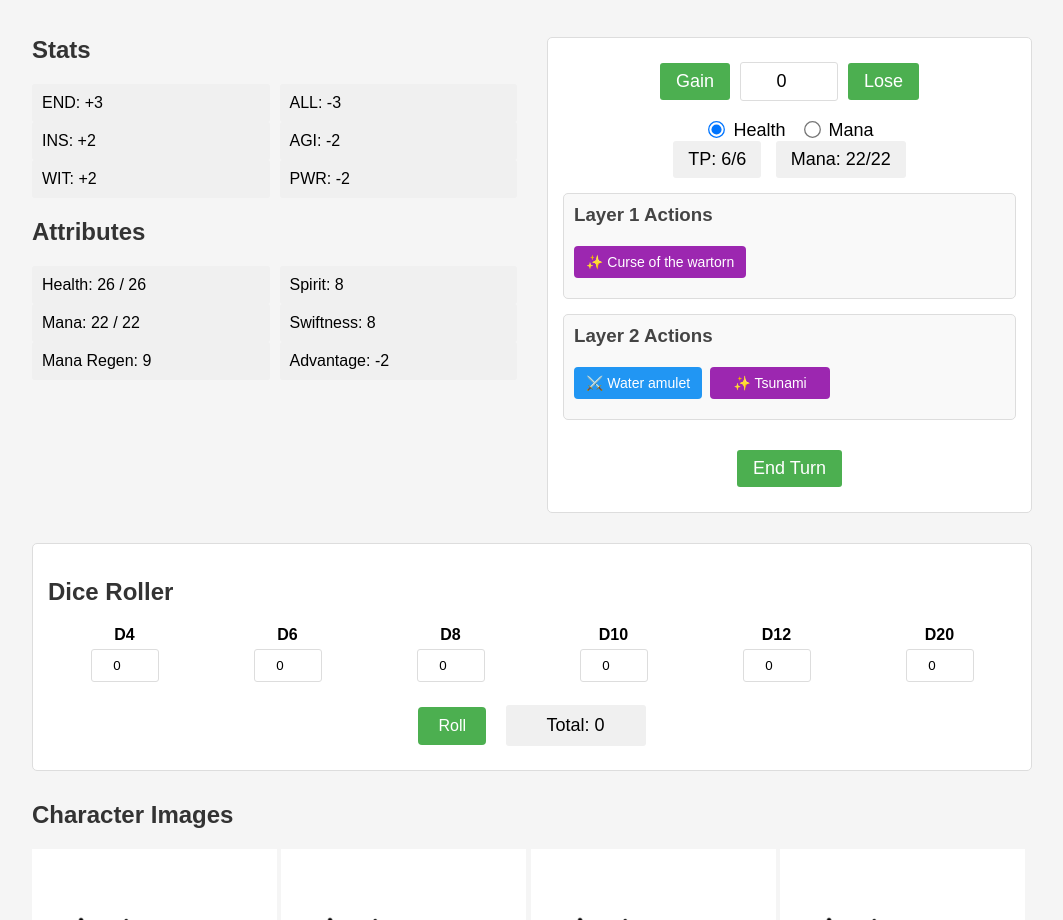
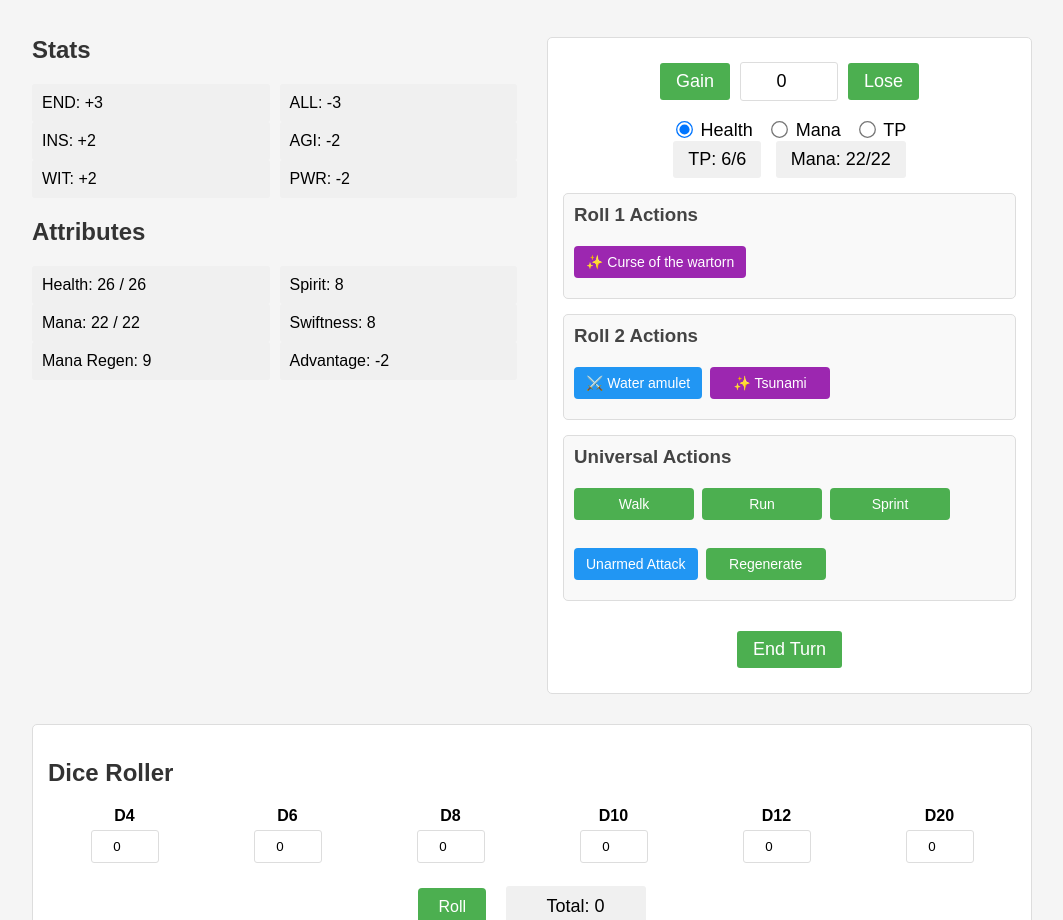
Before and after one commit to Gareth5827/QQCC, a plain HTML site: page index.html in a window 1280 px wide. Shown: the part 1079-1999 px from the top of the page, without its empty margins (108-1171 px from the left). Drawn offline with Linux system fonts and the light colour scheme.

Commit message:
Attempting to polish logic and add universal actions
Adding an option to add and subtract TP as well as the universal actions section

```diff
--- a/index.html
+++ b/index.html
@@ -114,6 +114,16 @@
         .manager-toggles input[type="radio"] {
             transform: scale(1.3);
             margin-right: 5px;
+        }
+
+        #universalButtons {
+            display: flex;
+            flex-wrap: wrap;
+            gap: 8px;
+        }
+
+        #universalButtons .action-button {
+            min-width: 120px;
         }
 
         .stats-attributes-container {
@@ -318,6 +328,9 @@
                     <label>
                         <input type="radio" name="resourceType" id="manaToggle"> Mana
                     </label>
+                    <label>
+                        <input type="radio" name="resourceType" id="tpToggle"> TP
+                    </label>
                 </div>
                     <!-- TP Display -->
                 <div style="text-align: center; margin-bottom: 15px;">
@@ -331,13 +344,18 @@
 
                 <!-- Button Layers -->
                 <div class="button-layer" id="layer1">
-                    <h3>Layer 1 Actions</h3>
+                    <h3>Roll 1 Actions</h3>
                     <div class="button-container" id="layer1Buttons"></div>
                 </div>
 
                 <div class="button-layer" id="layer2">
-                    <h3>Layer 2 Actions</h3>
+                    <h3>Roll 2 Actions</h3>
                     <div class="button-container" id="layer2Buttons"></div>
+                </div>
+
+                <div class="button-layer" id="universalActions">
+                    <h3>Universal Actions</h3>
+                    <div class="button-container" id="universalButtons"></div>
                 </div>
 
                 <!-- End Turn Button -->
@@ -1420,6 +1438,7 @@ const profList = [
         const loseButton = document.getElementById('loseButton');
         const healthToggle = document.getElementById('healthToggle');
         const manaToggle = document.getElementById('manaToggle');
+        const tpToggle = document.getElementById('tpToggle');
 
         // Function to get a random number within a range
         function getRandomNumber(max, min = 0) {
@@ -1728,6 +1747,7 @@ const profList = [
 
             // Create action buttons and update displays
             createActionButtons();
+            createUniversalButtons();
             updateResourceDisplays();
 
             // Reset turn state
@@ -1811,20 +1831,96 @@ const profList = [
             if (healthToggle.checked) {
                 // Change health
                 currentHealth += changeAmount;
-                // Ensure health stays within bounds
                 currentHealth = Math.max(0, Math.min(currentHealth, maxHealth));
-            } else {
+            } else if (manaToggle.checked) {
                 // Change mana
                 currentMana += changeAmount;
-                // Ensure mana stays within bounds
                 currentMana = Math.max(0, Math.min(currentMana, maxMana));
-            }
-
-            // Update displays
+            } else if (tpToggle.checked) {
+                // Change TP
+                currentTP += changeAmount;
+                currentTP = Math.max(0, Math.min(currentTP, 6));
+            }
+
             updateStatDisplays();
-
-            // Clear the input
+            updateResourceDisplays();
+            updateButtonStates();
             resourceInput.value = '';
+        }
+
+                // Add function to create universal action buttons
+        function createUniversalButtons() {
+            const container = document.getElementById('universalButtons');
+            container.innerHTML = '';
+
+            // Walk button
+            const walkBtn = document.createElement('button');
+            walkBtn.className = 'action-button';
+            walkBtn.textContent = 'Walk';
+            walkBtn.title = 'Move 10 FT';
+            walkBtn.dataset.tpCost = '1';
+            walkBtn.addEventListener('click', () => {
+                useAction(1, 0, false);
+                updateResourceDisplays();
+                updateButtonStates();
+            });
+            container.appendChild(walkBtn);
+
+            // Run button
+            const runBtn = document.createElement('button');
+            runBtn.className = 'action-button';
+            runBtn.textContent = 'Run';
+            runBtn.title = 'Move 20 FT';
+            runBtn.dataset.tpCost = '2';
+            runBtn.addEventListener('click', () => {
+                useAction(2, 0, false);
+                updateResourceDisplays();
+                updateButtonStates();
+            });
+            container.appendChild(runBtn);
+
+            // Sprint button
+            const sprintBtn = document.createElement('button');
+            sprintBtn.className = 'action-button';
+            sprintBtn.textContent = 'Sprint';
+            sprintBtn.title = 'Move 30 FT';
+            sprintBtn.dataset.tpCost = '3';
+            sprintBtn.addEventListener('click', () => {
+                useAction(3, 0, false);
+                updateResourceDisplays();
+                updateButtonStates();
+            });
+            container.appendChild(sprintBtn);
+
+            // Unarmed attack button
+            const unarmedBtn = document.createElement('button');
+            unarmedBtn.className = 'action-button weapon';
+            unarmedBtn.textContent = 'Unarmed Attack';
+            unarmedBtn.title = 'Deal 1D6 + PWR damage';
+            unarmedBtn.dataset.tpCost = '1';
+            unarmedBtn.dataset.isWeapon = 'true';
+            unarmedBtn.addEventListener('click', () => {
+                useAction(1, 0, true);
+                updateResourceDisplays();
+                updateButtonStates();
+            });
+            container.appendChild(unarmedBtn);
+
+            // Regenerate button
+            const regenBtn = document.createElement('button');
+            regenBtn.className = 'action-button';
+            regenBtn.textContent = 'Regenerate';
+            regenBtn.title = 'Heal 3 Health and Mana';
+            regenBtn.dataset.tpCost = '1';
+            regenBtn.addEventListener('click', () => {
+                useAction(1, 0, false);
+                currentHealth = Math.min(maxHealth, currentHealth + 3);
+                currentMana = Math.min(maxMana, currentMana + 3);
+                updateResourceDisplays();
+                updateButtonStates();
+                updateStatDisplays();
+            });
+            container.appendChild(regenBtn);
         }
 
         // Event listeners for manager section
```
